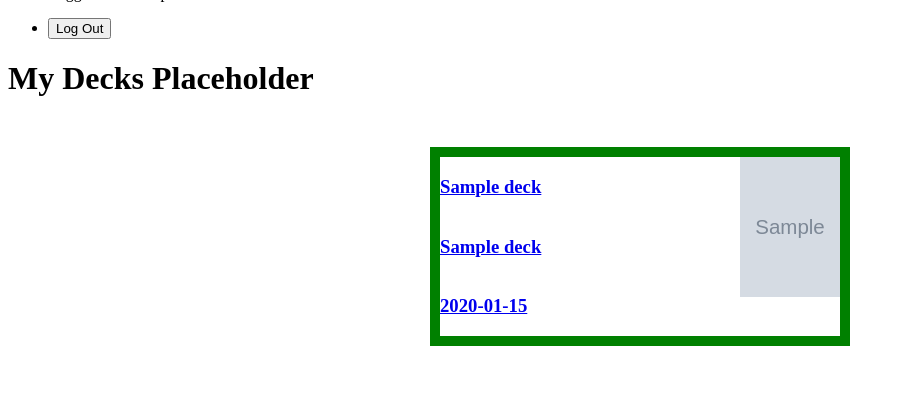
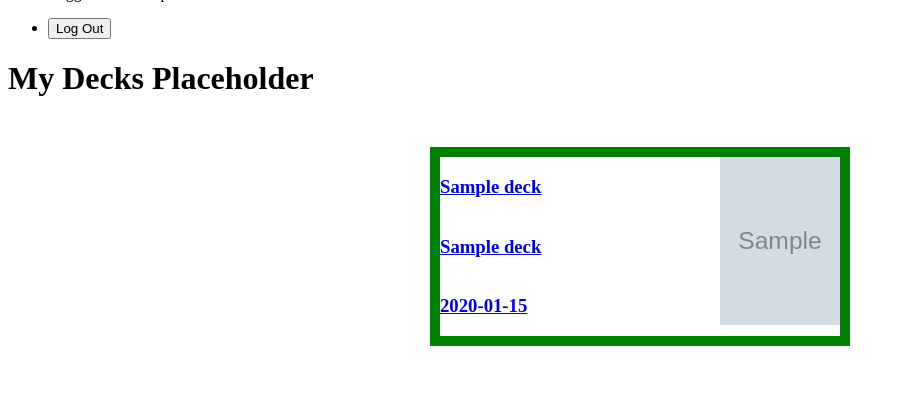
Before and after one commit to C-C-Coalback/Conquest-LCG-Deckbuilder, a Django app: template conquestdb/decks/templates/decks/mydecks.html in a window 1280 px wide. Shown: the part 406-800 px from the top of the page, without its empty margins (0-905 px from the left). Run offline with Django 4.2, Linux system fonts and the light colour scheme; a user stored in the database is signed in; tables that the repository leaves empty hold one stand-in row (values such as "Sample post"); the template is opened without the code that fills it: most values are stand-ins (such as "Sample title", 1, 10 or a date in 2020); grey boxes marked "Sample" are stand-in pictures.

Commit message:
Minor CSS adjustments

```diff
--- a/conquestdb/decks/static/deck_data.css
+++ b/conquestdb/decks/static/deck_data.css
@@ -1,5 +1,8 @@
 #main-deck-info {
+    position: relative;
     margin-top: 50px;
+    left: 0;
+    width:max(1200px, 100%);
     display: flex;
     justify-content: center;
 }
--- a/conquestdb/decks/static/mydecks.css
+++ b/conquestdb/decks/static/mydecks.css
@@ -15,8 +15,8 @@
 }
 
 .preview-image {
-    width: 100px;
-    height: 140px;
+    width: 120px;
+    height: 168px;
 }
 
 .deck-item-grid {
@@ -24,7 +24,7 @@
     height: auto;
     border: 5px solid green;
     display: grid;
-    grid-template-columns: 300px 100px;
+    grid-template-columns: 280px 120px;
     grid-template-areas:
     "deck-name warlord-card"
     "warlord-name warlord-card"
```
Also changed, not shown: 2 other files.
